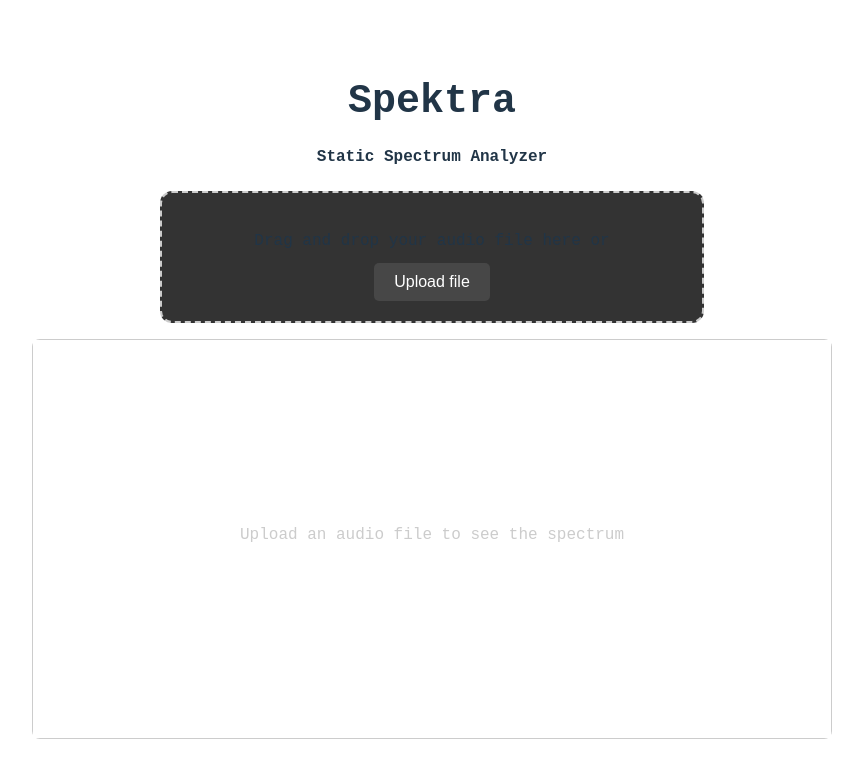
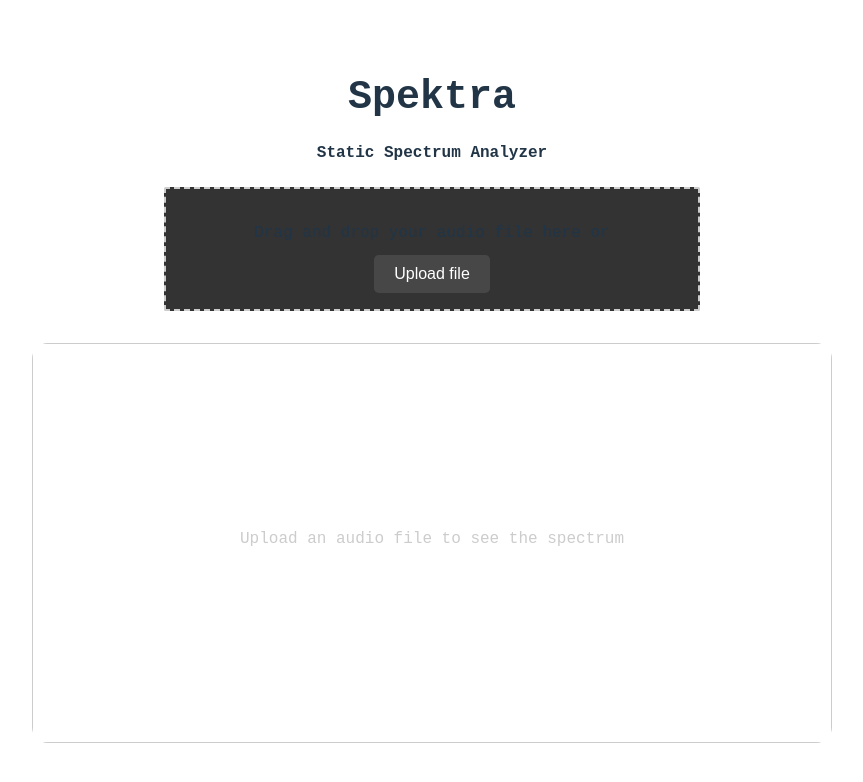
Before and after one commit to seungkilee-cs/spektra, a React (Vite) app: page / in a window 1280 px wide. Shown: the top 782 px of the page, without its empty margins (208-1071 px from the left). Built offline with nearby package versions, Linux system fonts and the light colour scheme.

Commit message:
adjusted relative sizing-2025-04-06_14_00_03

```diff
--- a/src/styles/AudioMetadataDisplay.css
+++ b/src/styles/AudioMetadataDisplay.css
@@ -1,8 +1,8 @@
 .audio-metadata {
-    margin-top: 16px;
-    color: #cccccc;
+  margin-top: 2rem;
+  color: #cccccc;
 }
 
 .audio-metadata p {
-    margin: 4px 0;
+  margin: 0.5rem 0;
 }
--- a/src/styles/FileUpload.css
+++ b/src/styles/FileUpload.css
@@ -12,10 +12,10 @@
 
 .file-upload .drop-area {
   background-color: #333333; /* dark grey background */
-    border: 2px dashed #cccccc;
-    border-radius: 12px;
+  border: 0.125rem dashed #cccccc;
+  border-radius: 0.1rem;
   width: 100%;
-    padding: 20px;
+  padding: 1rem;
   display: flex;
   flex-direction: column;
   align-items: center;
@@ -31,17 +31,17 @@
 }
 
 .file-upload .drop-area p {
-    font-size: 16px;
-    margin-bottom: 10px;
+  font-size: 1rem;
+  margin-bottom: 0.625rem;
 }
 
 .file-upload .drop-area button {
-    padding: 10px 20px;
+  padding: 0.625rem 1.25rem;
   font-size: 16px;
   background-color: #474747; /* Darker grey button */
   color: #ffffff; /* White text for contrast */
   border: none;
-    border-radius: 5px;
+  border-radius: 0.3rem;
   cursor: pointer;
   transition:
     background-color 0.3s ease,
@@ -57,17 +57,17 @@
 }
 
 .file-upload .file-list {
-    margin-top: 20px;
+  margin-top: 1.3rem;
 }
 
 .file-upload .file-item {
   display: flex;
   justify-content: space-between;
   align-items: center;
-    padding: 10px;
+  padding: 0.625rem;
   background-color: #333333; /* Light grey for file item background */
-    border-radius: 8px; /* Rounded corners for consistency */
-    margin-bottom: 10px;
+  border-radius: 0.5rem; /* Rounded corners for consistency */
+  margin-bottom: 0.625rem;
 }
 
 .file-upload .file-item p {
--- a/src/styles/SpectrumCanvas.css
+++ b/src/styles/SpectrumCanvas.css
@@ -1,4 +1,4 @@
 .spectrum-canvas {
-    margin-top: 16px;
-    border-radius: 8px;
+  margin-top: 2rem;
+  border-radius: 1rem;
 }
```
Lines whose indentation alone changed are shown as unchanged.
